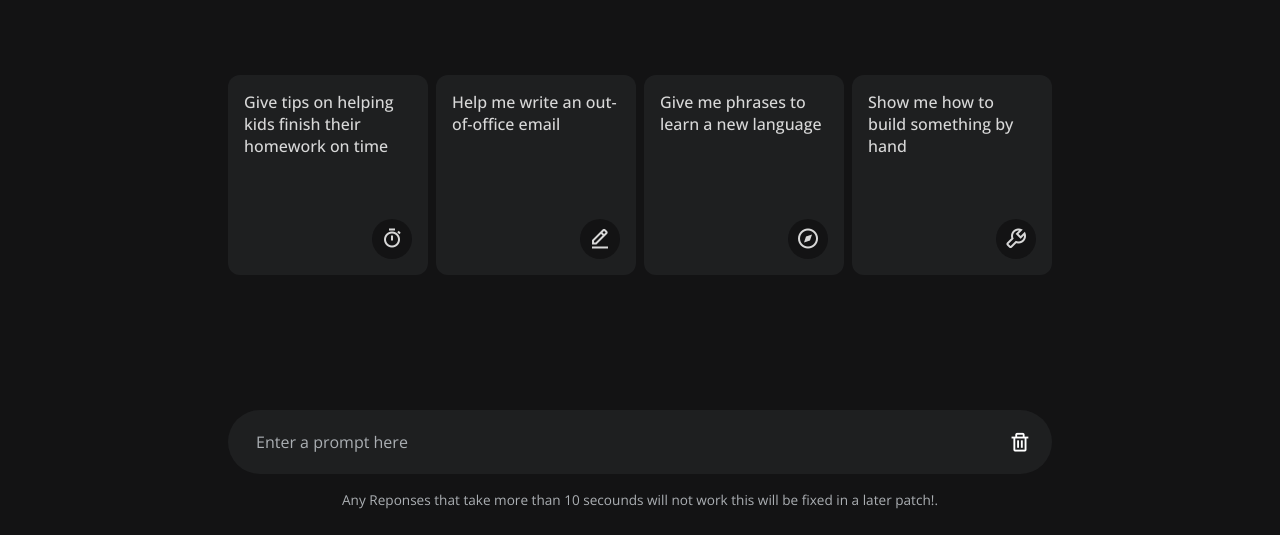
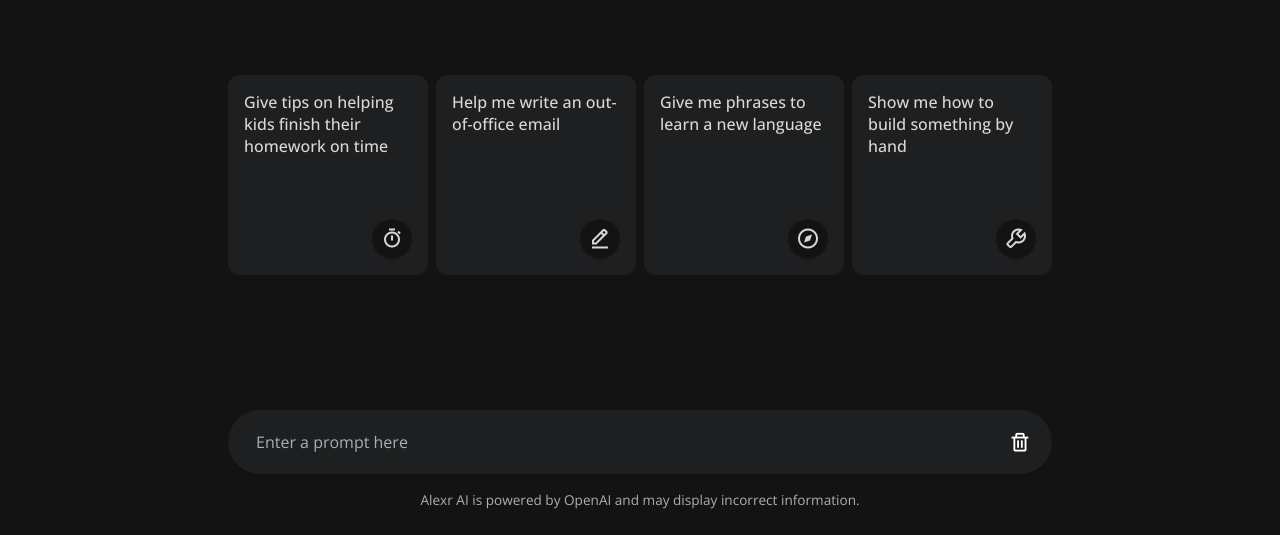
Before and after one commit to dskjfoisjfsjio/alexr-ai, a website: page index.html in a window 1280 px wide. Shown: the part 265-800 px from the top of the page. Drawn offline with nearby package versions, Linux system fonts and the light colour scheme.

Commit message:
Update index.html

```diff
--- a/index.html
+++ b/index.html
@@ -77,7 +77,7 @@
            </div>
        </form>
        <p class="prompt__disclaim">
-           Any Reponses that take more than 10 secounds will not work this will be fixed in a later patch!.
+          Alexr AI is powered by OpenAI and may display incorrect information.
        </p>
    </section>
 
```
